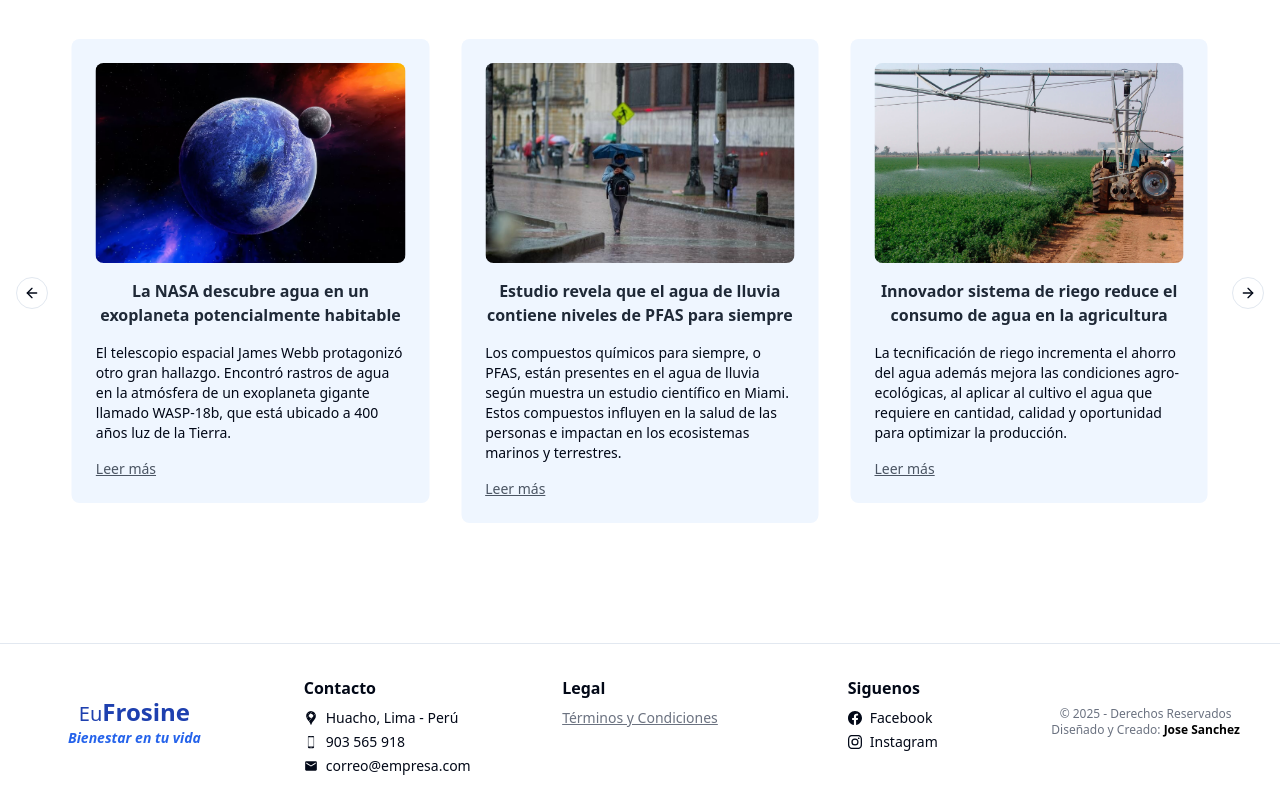
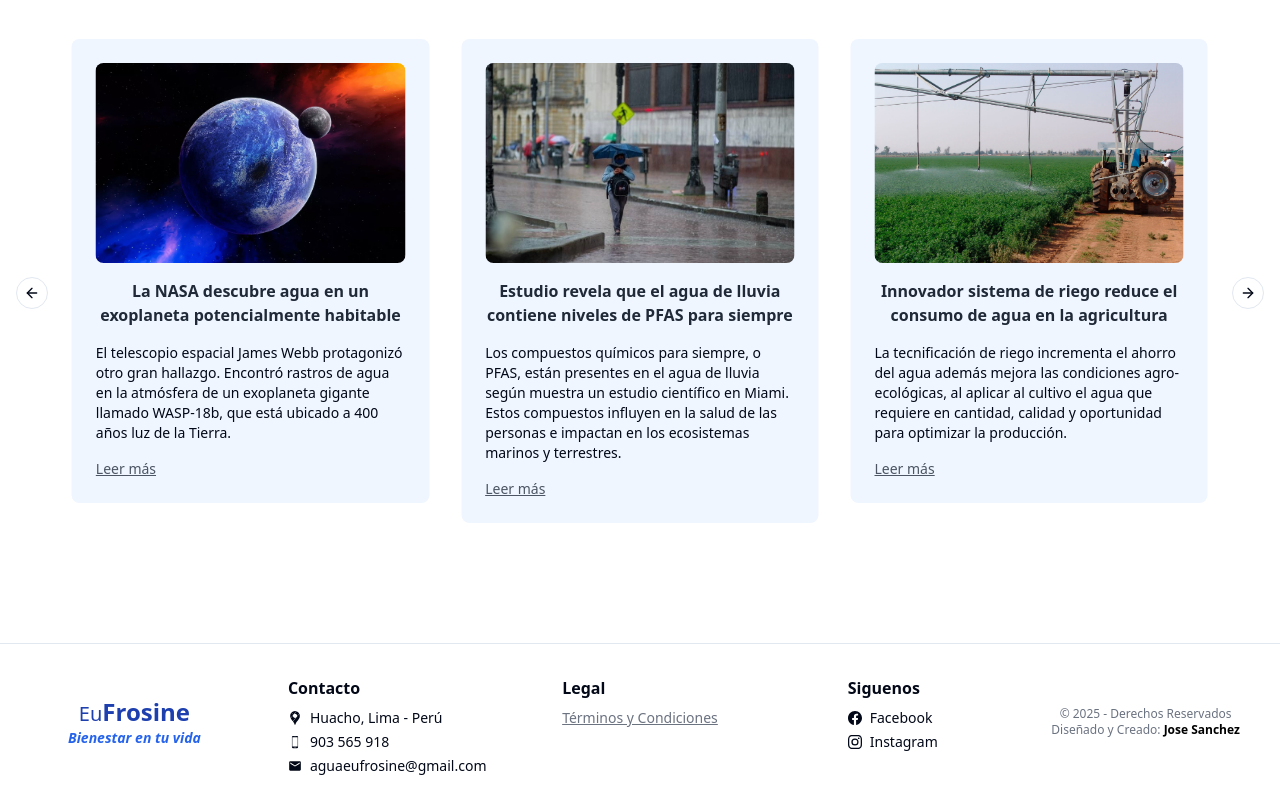
Before and after one commit to JoseSanchez90/frontend-eufrosine-web, a Next.js app: page / in a window 1280 px wide. Shown: the part 1418-2218 px from the top of the page. Built offline with nearby package versions, Linux system fonts and the light colour scheme.

Commit message:
update footer email

```diff
--- a/components/footer.tsx
+++ b/components/footer.tsx
@@ -51,7 +51,7 @@ const Footer = () => {
                         <div className="flex flex-col items-start gap-1 mb-6 text-sm sm:mb-0">
                             <p className="flex flex-row justify-center items-center gap-2"><SiGooglemaps />Huacho, Lima - Perú</p>
                             <p className="flex flex-row justify-center items-center gap-2"><IoIosPhonePortrait />903 565 918</p>
-                            <p className="flex flex-row justify-center items-center gap-2"><MdEmail />correo@empresa.com</p>
+                            <p className="flex flex-row justify-center items-center gap-2"><MdEmail />aguaeufrosine@gmail.com</p>
                         </div>
                     </div>
                 </div>
```
